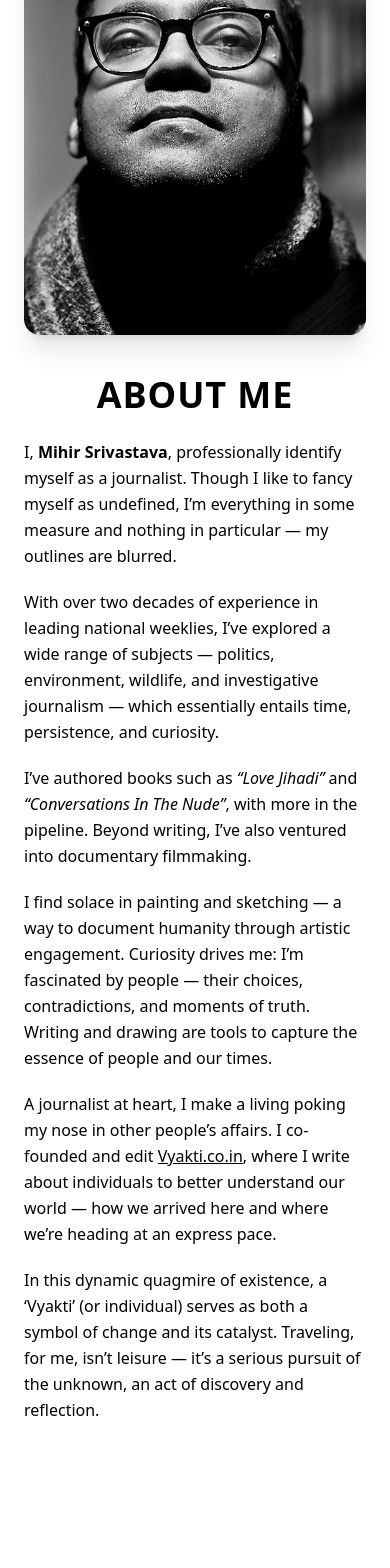
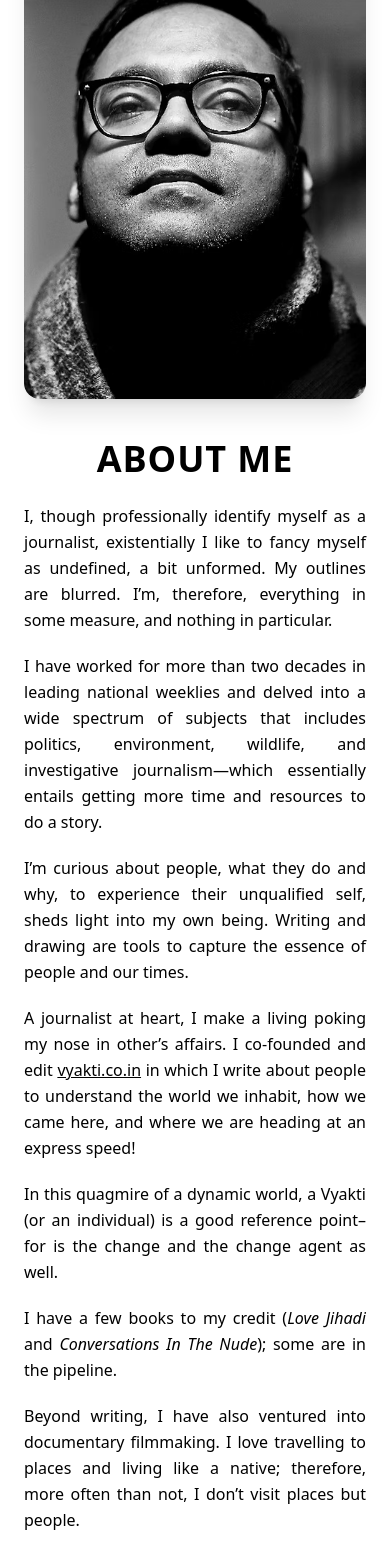
Before and after one commit to Ayushxcodes/catalogue, a Next.js app: page /about in a window 390 px wide. Shown: the part 248-1816 px from the top of the page. Built offline with nearby package versions, Linux system fonts and the light colour scheme.

Commit message:
changes_done_fornow

```diff
--- a/src/app/participate/page.tsx
+++ b/src/app/participate/page.tsx
@@ -3,7 +3,7 @@ import React from 'react'
 
 const page = () => {
   return (
-    <div className='py-15'>
+    <div className="py-15">
       <ParticipateComponent
         title="PARTICIPATE"
         text="I plan to pursue this passion differently. I seek commissioning from people to be part of this social experiment and inhabit this space. I will be happy to travel to them, anywhere in the world, have two sessions with them, and give them a painting and three sketches. Contact for details."
--- a/src/components/About/About.tsx
+++ b/src/components/About/About.tsx
@@ -23,7 +23,7 @@ const About = () => {
   const desktopHeight = isDesktop ? textHeight * 1.05 : "auto";
 
   return (
-    <section className="relative flex flex-col md:flex-row items-center justify-between px-6 md:px-16 py-12 gap-10 bg-white text-black overflow-hidden">
+    <section className="relative flex flex-col md:flex-row items-center justify-between px-6 md:px-16 pt-28 md:pt-32 pb-16 gap-10 bg-white text-black overflow-hidden">
       {/* Left Side — Image */}
       <motion.div
         className="w-full md:w-1/2 flex justify-center items-start"
@@ -44,7 +44,7 @@ const About = () => {
       {/* Right Side — Text */}
       <motion.div
         ref={textRef}
-        className="md:w-1/2 w-full space-y-5 leading-relaxed"
+        className="md:w-1/2 w-full space-y-5 leading-relaxed text-justify"
         initial={{ opacity: 0, x: 40 }}
         animate={{ opacity: 1, x: 0 }}
         transition={{ delay: 0.2, duration: 1.2, ease: "easeOut" }}
@@ -54,54 +54,56 @@ const About = () => {
         </h1>
 
         <p>
-          I, <span className="font-semibold">Mihir Srivastava</span>,
-          professionally identify myself as a journalist. Though I like to fancy
-          myself as undefined, I’m everything in some measure and nothing in
-          particular — my outlines are blurred.
+          I, though professionally identify myself as a journalist,
+          existentially I like to fancy myself as undefined, a bit unformed. My
+          outlines are blurred. I’m, therefore, everything in some measure, and
+          nothing in particular.
         </p>
 
         <p>
-          With over two decades of experience in leading national weeklies, I’ve
-          explored a wide range of subjects — politics, environment, wildlife,
-          and investigative journalism — which essentially entails time,
-          persistence, and curiosity.
+          I have worked for more than two decades in leading national weeklies
+          and delved into a wide spectrum of subjects that includes politics,
+          environment, wildlife, and investigative journalism—which essentially
+          entails getting more time and resources to do a story.
         </p>
 
         <p>
-          I’ve authored books such as{" "}
-          <span className="italic">“Love Jihadi”</span> and
-          <span className="italic"> “Conversations In The Nude”</span>, with
-          more in the pipeline. Beyond writing, I’ve also ventured into
-          documentary filmmaking.
+          I’m curious about people, what they do and why, to experience their
+          unqualified self, sheds light into my own being. Writing and drawing
+          are tools to capture the essence of people and our times.
         </p>
 
         <p>
-          I find solace in painting and sketching — a way to document humanity
-          through artistic engagement. Curiosity drives me: I’m fascinated by
-          people — their choices, contradictions, and moments of truth. Writing
-          and drawing are tools to capture the essence of people and our times.
-        </p>
-
-        <p>
-          A journalist at heart, I make a living poking my nose in other
-          people’s affairs. I co-founded and edit{" "}
+          A journalist at heart, I make a living poking my nose in other’s
+          affairs. I co-founded and edit{" "}
           <a
             href="https://vyakti.co.in"
             target="_blank"
             rel="noopener noreferrer"
             className="underline hover:text-gray-600"
           >
-            Vyakti.co.in
-          </a>
-          , where I write about individuals to better understand our world — how
-          we arrived here and where we’re heading at an express pace.
+            vyakti.co.in
+          </a>{" "}
+          in which I write about people to understand the world we inhabit, how
+          we came here, and where we are heading at an express speed!
         </p>
 
         <p>
-          In this dynamic quagmire of existence, a ‘Vyakti’ (or individual)
-          serves as both a symbol of change and its catalyst. Traveling, for me,
-          isn’t leisure — it’s a serious pursuit of the unknown, an act of
-          discovery and reflection.
+          In this quagmire of a dynamic world, a Vyakti (or an individual) is a
+          good reference point–for is the change and the change agent as well.
+        </p>
+
+        <p>
+          I have a few books to my credit (
+          <span className="italic">Love Jihadi</span> and{" "}
+          <span className="italic">Conversations In The Nude</span>); some are
+          in the pipeline.
+        </p>
+
+        <p>
+          Beyond writing, I have also ventured into documentary filmmaking. I
+          love travelling to places and living like a native; therefore, more
+          often than not, I don’t visit places but people.
         </p>
       </motion.div>
     </section>
--- a/src/components/Global/Navbar.tsx
+++ b/src/components/Global/Navbar.tsx
@@ -5,9 +5,9 @@ import { NavigationSheet } from "@/components/Global/Navigation-sheet";
 
 const Navbar04Page = () => {
   return (
-    <div className="bg-muted">
-      <nav className="fixed top-6 inset-x-4 h-16 bg-background border dark:border-slate-700/70 max-w-(--breakpoint-xl) mx-auto rounded-full">
-        <div className="h-full flex items-center justify-between mx-auto px-4">
+    <div className="relative z-50">
+      <nav className="absolute top-6 inset-x-4 h-16 bg-background/90 backdrop-blur-md border dark:border-slate-700/70 max-w-[1280px] mx-auto rounded-full shadow-md">
+        <div className="h-full flex items-center justify-between px-4">
           {/* Desktop Menu */}
           <NavMenu className="hidden md:block" />
 
--- a/src/components/Home/Landing/Landing.tsx
+++ b/src/components/Home/Landing/Landing.tsx
@@ -22,7 +22,6 @@ const Landing = () => {
 
   const imageHeight = isDesktop ? textHeight * 1.8 : "auto";
 
-  // ✅ Fixed TypeScript-safe animation variants
   const paragraphVariants: Variants = {
     hidden: { opacity: 0, y: 30 },
     visible: {
@@ -30,7 +29,7 @@ const Landing = () => {
       y: 0,
       transition: {
         duration: 0.8,
-        ease: [0.25, 0.1, 0.25, 1], // correct easing array instead of string
+        ease: [0.25, 0.1, 0.25, 1],
       },
     },
   };
@@ -48,19 +47,20 @@ const Landing = () => {
           transition={{ duration: 1.2, ease: [0.25, 0.1, 0.25, 1] }}
         >
           <h1 className="text-4xl md:text-5xl font-bold leading-tight text-gray-900">
-            I INDULGE IN THE CONVERSATION IN THE NUDE
+            I HOST CONVERSATIONS IN THE NUDE
           </h1>
 
           <h2 className="text-lg md:text-xl font-medium text-gray-600 tracking-wide">
-            Introduction page—with the first sliding image
+            This website is about my tryst with humanity without the
+            qualification of clothing.
           </h2>
 
           <p className="text-base md:text-lg text-gray-700 leading-relaxed max-w-xl mx-auto md:mx-0">
             I, <span className="font-semibold">Mihir Srivastava</span>, sketch
             people in the nude. A hobby that started nearly 25 years ago has
-            become a social experiment with more than 500 people having
-            participated, and growing. I love to converse with them while
-            drawing, inspired by their bare exuberance.
+            become an existential experiment with more than 500 people having
+            participated in it, and the number is growing. I love to converse
+            with them while drawing inspired by their bare exuberance.
           </p>
         </motion.div>
 
@@ -74,7 +74,7 @@ const Landing = () => {
         >
           <div className="relative w-full md:w-[85%] max-w-[550px] h-auto rounded-xl overflow-hidden">
             <Image
-              src="/profile.avif" // replace with your actual image
+              src="/profile.avif"
               alt="Landing Artwork"
               width={600}
               height={400}
@@ -93,6 +93,11 @@ const Landing = () => {
         transition={{ duration: 1.2, ease: [0.25, 0.1, 0.25, 1] }}
       >
         <div className="max-w-4xl mx-auto space-y-6 text-justify leading-relaxed text-base md:text-lg">
+          {/* ✅ Added Heading */}
+          <h2 className="text-2xl md:text-3xl font-semibold text-center text-gray-900 mb-8 tracking-wide">
+            PRIVATE SPACE FOR PUBLIC NUDITY
+          </h2>
+
           {[
             "Nudity is not the end of the exercise but the beginning. It’s a ticket to enter this space that I call ‘private space for public nudity’.",
             "In this space, I represent society, or the rest of the world, therefore dressed. In this space, we interact as energies, engagement is sought, sketch is capturing this engagement in bold lines. Trust is the basis of engagement and nudity is not, therefore, a state of being, but a dynamic process of unlearning.",
```
Also changed, not shown: src/components/Commission/Commission.tsx (+11 -10 lines), src/components/Home/ColorGallery/ColorGallery.tsx (+28 -22 lines), src/components/Home/Features/Features.tsx (+46 -34 lines), public/eight.jpg, public/ten.jpg.
